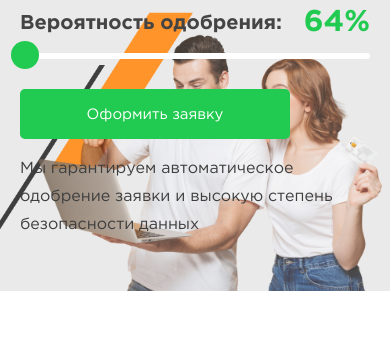
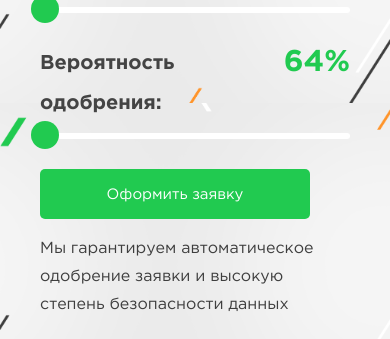
Before and after one commit to VeraMos/fastcash, a website: page app/index.html in a window 390 px wide. Shown: the part 739-1078 px from the top of the page. Drawn offline with nearby package versions, Linux system fonts and the light colour scheme.

Commit message:
commit add pravki banner

```diff
--- a/app/css/media.css
+++ b/app/css/media.css
@@ -44,11 +44,18 @@
 		text-align: center;
 	}
 
-	.banner-img img {
-		display: block;
-    	width: 100%;
-	    margin-left: auto;
-	    opacity: 0.8;
+	.banner-img  {
+		display: none;
+	}
+
+	.banner {
+  		background: url('../img/banner-bg-mob.png') #EAEAEA;
+  		padding: 50px 50px 40px;
+  		background-size: contain;
+  	}
+
+  	.banner-form__wrp {
+    	max-width: 100%;
 	}
 
 }
@@ -254,7 +261,8 @@
 	}
 
 	.banner {
-		padding: 40px 0 0px;
+		padding: 40px 20px 30px;
+		height: auto;
 	}
 
 	.banner-form__wrp {
@@ -286,6 +294,6 @@
 	}
 
 	.banner {
-		height: 820px;
+		padding: 40px 5px 30px;
 	}
 }
```
Also changed, not shown: app/img/banner-bg-mob.png (added).
